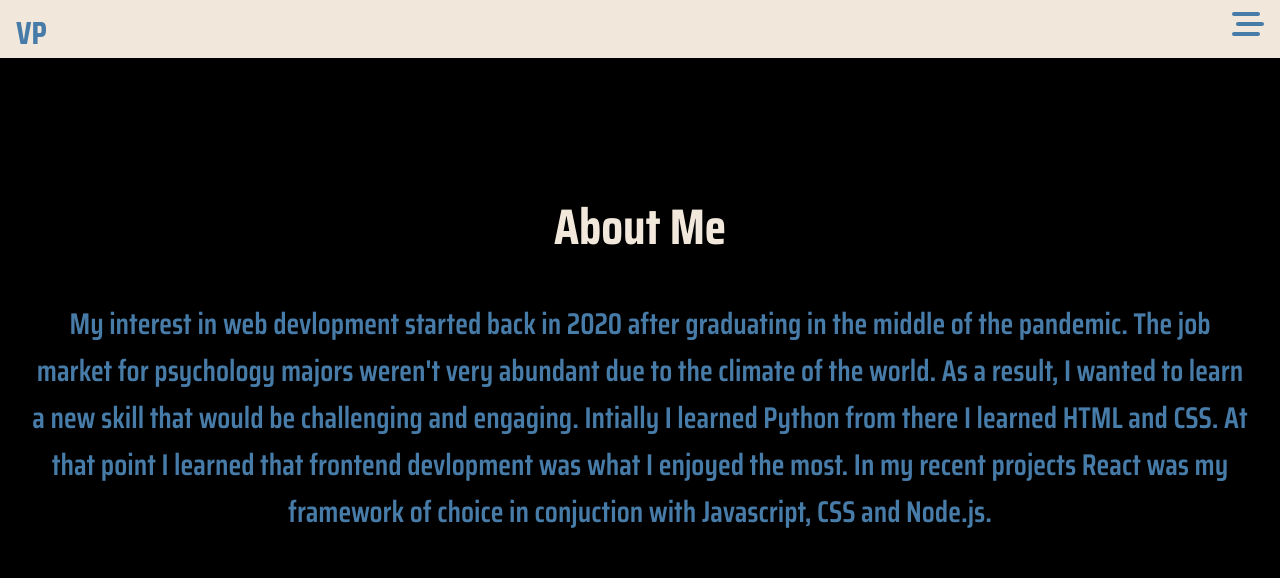
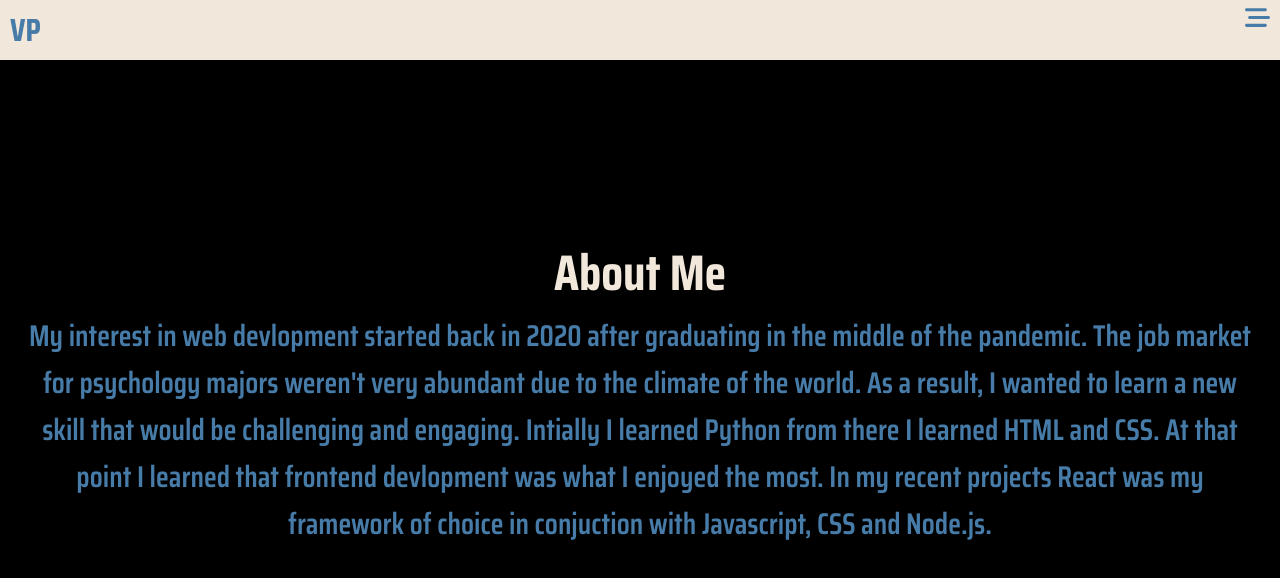
Before and after one commit to Vivianie-P/portfolio, a React (Create React App) app: page /projects in a window 1280 px wide. Shown: the top 578 px of the page. Built offline with nearby package versions, Linux system fonts and the light colour scheme.

Commit message:
changed font sizing

```diff
--- a/src/App.css
+++ b/src/App.css
@@ -1,9 +1,4 @@
 @import url("https://fonts.googleapis.com/css2?family=Saira+Condensed:wght@300;500;600;700&display=swap");
-*,
-*::before,
-*::after {
-	box-sizing: border-box;
-}
 
 body {
 	transition: background-color 0.3s ease-in-out, filter 0.3s ease-in-out;
@@ -24,6 +19,7 @@ body {
 	justify-content: space-between;
 	padding: 0.5rem 1rem 0;
 	position: fixed;
+	height: 60px;
 	top: 0;
 	background-color: #f1e8db;
 	/* border: 2px solid rgb(71, 123, 168); */
@@ -36,6 +32,8 @@ body {
 	margin: 0;
 	font-family: "Saira Condensed", sans-serif;
 	font-weight: 700;
+	font-size: 3.2rem;
+	text-decoration: none;
 }
 
 .logo:hover {
--- a/src/App.js
+++ b/src/App.js
@@ -31,7 +31,9 @@ function App() {
 					<div className="main">
 						<Router>
 							<div className="main-header">
-								<h1 className="logo">VP</h1>
+								<a href="http://localhost:3000/" className="logo">
+									VP
+								</a>
 								<Header theme={theme} setTheme={setTheme} themeToggler={themeToggler} />
 							</div>
 							<Routes>
--- a/src/Components/AboutMe.css
+++ b/src/Components/AboutMe.css
@@ -14,7 +14,7 @@
 	font-family: "Saira Condensed", sans-serif;
 	font-weight: 600;
 	scroll-snap-align: start;
-	height: 90vh;
+	height: 100vh;
 }
 
 .aboutme-title {
--- a/src/Components/Header.css
+++ b/src/Components/Header.css
@@ -1,9 +1,4 @@
 @import url("https://fonts.googleapis.com/css2?family=Saira+Condensed:wght@300;500;600;700&display=swap");
-*,
-*::before,
-*::after {
-	box-sizing: border-box;
-}
 
 .desktop-header {
 	display: none;
@@ -15,11 +10,10 @@
 	overflow-y: hidden;
 	z-index: 100;
 	text-align: center;
-	top: 5%;
+	top: 60px;
 	left: 0%;
 	/* border: 2px solid #477ba8; */
 	width: 100%;
-	height: 11rem;
 	transition: all 0.3s;
 	background-color: #f1e8db;
 }
@@ -41,15 +35,16 @@
 }
 
 .menu-items-list {
-	font-size: 1.3rem;
 	list-style: none;
 	padding: 0;
 	margin: 0;
+	width: inherit;
 }
 
 .nav-link a {
 	text-decoration: none;
 	color: rgb(71, 123, 168);
+	font-size: 3.6rem;
 }
 
 .nav-link a:hover {
@@ -63,7 +58,7 @@
 .hamburger {
 	display: flex;
 	justify-content: flex-end;
-	font-size: 2rem;
+	font-size: 4rem;
 	background: none;
 	color: rgb(71, 123, 168);
 	cursor: pointer;
@@ -71,10 +66,11 @@
 
 .light-dark {
 	display: flex;
-	font-size: 1.5rem;
+	font-size: 2.8rem;
 	background: none;
 	border: none;
 	color: rgb(71, 123, 168);
+	margin: 0.5rem 0rem;
 }
 
 @media screen and (min-width: 600px) {
--- a/src/Components/Projects.css
+++ b/src/Components/Projects.css
@@ -6,8 +6,8 @@
 }
 .projects-main {
 	scroll-snap-align: start;
-	height: 150vh;
-	margin-top: 3rem;
+	/* height: 150vh; */
+	margin-top: 10rem;
 }
 
 .projects-title {
--- a/src/Components/Skills.css
+++ b/src/Components/Skills.css
@@ -9,7 +9,7 @@
 .skills-main {
 	margin-top: 5rem;
 	scroll-snap-align: start;
-	height: 20vh;
+	height: 100vh;
 }
 
 .skills-title {
--- a/src/index.css
+++ b/src/index.css
@@ -1,13 +1,17 @@
+* {
+	box-sizing: border-box;
+	margin: 0;
+	font-size: 62.5%;
+}
+
 body {
-  margin: 0;
-  font-family: -apple-system, BlinkMacSystemFont, 'Segoe UI', 'Roboto', 'Oxygen',
-    'Ubuntu', 'Cantarell', 'Fira Sans', 'Droid Sans', 'Helvetica Neue',
-    sans-serif;
-  -webkit-font-smoothing: antialiased;
-  -moz-osx-font-smoothing: grayscale;
+	margin: 0;
+	font-family: -apple-system, BlinkMacSystemFont, "Segoe UI", "Roboto", "Oxygen",
+		"Ubuntu", "Cantarell", "Fira Sans", "Droid Sans", "Helvetica Neue", sans-serif;
+	-webkit-font-smoothing: antialiased;
+	-moz-osx-font-smoothing: grayscale;
 }
 
 code {
-  font-family: source-code-pro, Menlo, Monaco, Consolas, 'Courier New',
-    monospace;
+	font-family: source-code-pro, Menlo, Monaco, Consolas, "Courier New", monospace;
 }
```
